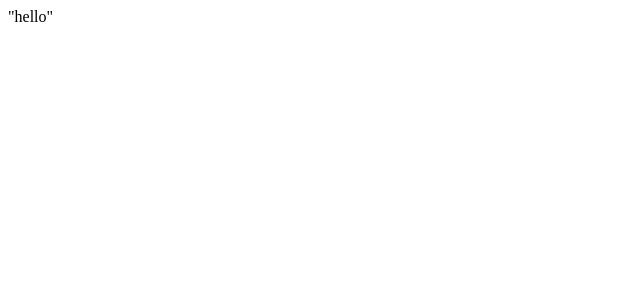
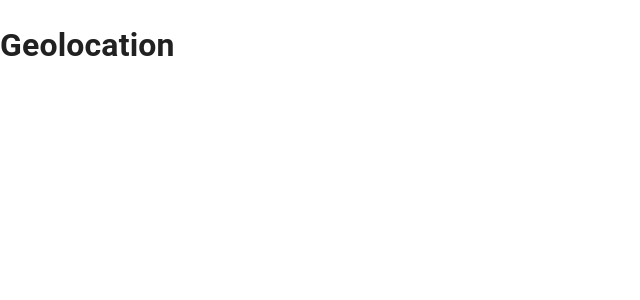
Before and after one commit to showkami/geolocation_webapp, a React (Create React App) app: page / in a window 1280 px wide. Shown: the top 300 px of the page, without its empty margins (0-640 px from the left). Built offline with nearby package versions, Linux system fonts and the light colour scheme.

Commit message:
material ui

```diff
--- a/package.json
+++ b/package.json
@@ -3,6 +3,9 @@
   "version": "0.1.0",
   "private": true,
   "dependencies": {
+    "@emotion/react": "^11.11.4",
+    "@emotion/styled": "^11.11.0",
+    "@mui/material": "^5.15.12",
     "@testing-library/jest-dom": "^5.17.0",
     "@testing-library/react": "^13.4.0",
     "@testing-library/user-event": "^13.5.0",
--- a/src/App.tsx
+++ b/src/App.tsx
@@ -1,9 +1,18 @@
 import React from 'react';
+import {createTheme, CssBaseline, ThemeProvider} from "@mui/material";
+import Geolocation from "./geolocation/Geolocation";
 
-function App() {
+const App = () => {
+  const theme = createTheme({palette: {mode: 'light'}});
   return (
-    <>"hello"</>
-  );
+    <>
+      <ThemeProvider theme={theme}>
+        <CssBaseline />
+
+        <Geolocation />
+      </ThemeProvider>
+    </>
+  )
 }
 
 export default App;
--- /dev/null
+++ b/src/geolocation/Geolocation.tsx
@@ -0,0 +1,9 @@
+import React from "react";
+
+export default function (){
+  return (
+    <div>
+      <h1>Geolocation</h1>
+    </div>
+  )
+}
```
Also changed, not shown: 1 other file (tests, documents, lock files or other folders).
